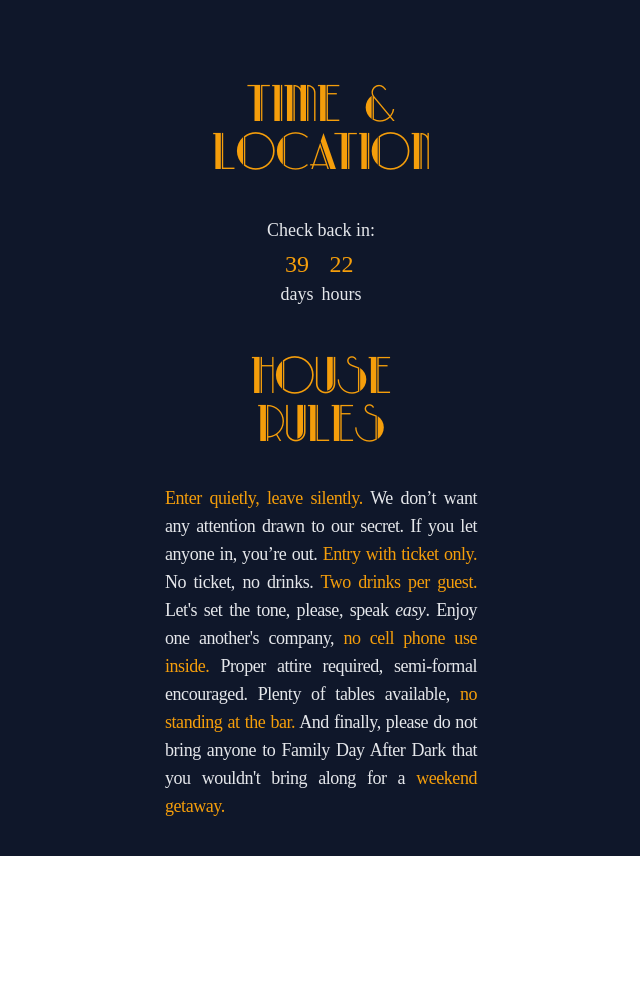
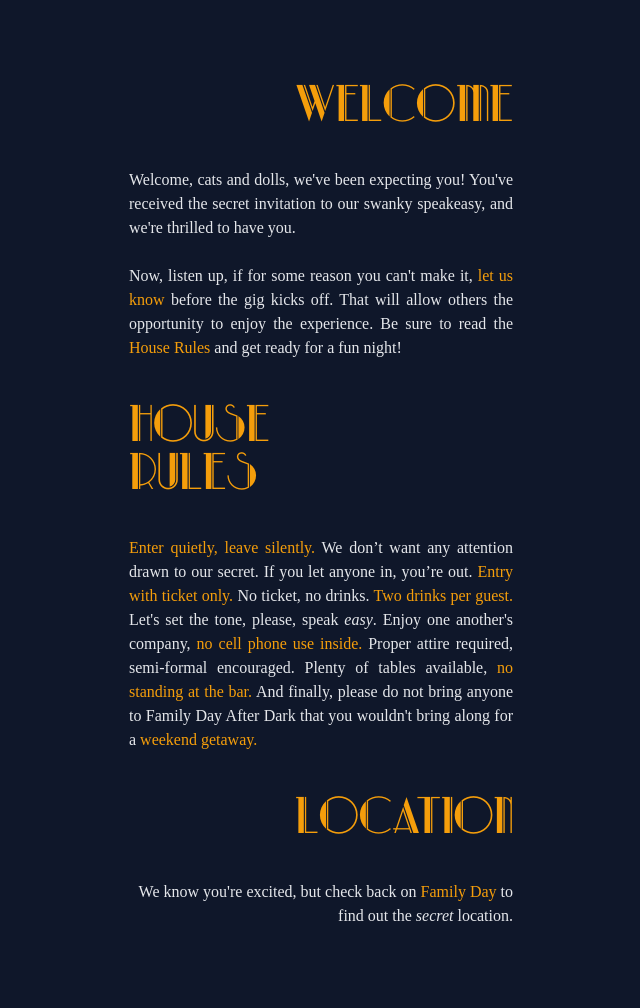
Before and after one commit to rickhlx/family-day-after-dark, a Gatsby site: page /event in a window 1280 px wide. Shown: the whole page, without its empty margins (319-959 px from the left). Before the commit the page ends 856 px from the top, so only its background shows below. Built offline with nearby package versions, Linux system fonts and the light colour scheme; Gatsby itself is replaced by a stand-in of ours.

Commit message:
update event webpage

```diff
--- a/src/pages/event.js
+++ b/src/pages/event.js
@@ -1,54 +1,40 @@
 import * as React from "react"
-import { useState, useEffect } from 'react';
 
 export default function IndexPage() {
-    const [days, setDays] = useState(0);
-    const [hours, setHours] = useState(0);
-    const [minutes, setMinutes] = useState(0);
-    const [seconds, setSeconds] = useState(0);
-
-    const deadline = "April, 29, 2023";
-
-    const getTime = () => {
-        const time = Date.parse(deadline) - Date.now();
-
-        setDays(Math.floor(time / (1000 * 60 * 60 * 24)));
-        setHours(Math.floor((time / (1000 * 60 * 60)) % 24));
-        setMinutes(Math.floor((time / 1000 / 60) % 60));
-        setSeconds(Math.floor((time / 1000) % 60));
-      };
-
-      useEffect(() => {
-        const interval = setInterval(() => getTime(deadline), 100);
-
-        return () => clearInterval(interval);
-      }, []);
-
-
   return (
       <main class="bg-slate-900">
-        <div class="text-gray-200 font-serif font-light md:max-w-sm max-w-xs mx-auto">
-        <div class="pt-20 pb-10">
-        <h1 class="text-center font-parklane text-3xl text-amber-500 md:text-5xl">
-            Time &<br/>Location
+        <div class="md:max-w-sm max-w-xs mx-auto">
+        <h1 class="pt-20 pb-10 font-parklane text-6xl text-amber-500 md:text-5xl text-right">
+            Welcome
         </h1>
-        </div>
-        <p class="text-sm text-center md:text-lg">Check back in:</p>
-        <div class="flex flex-wrap flex-row place-content-center text-lg text-center">
-            <div class="p-1"><span class="text-amber-500 text-2xl">{days} </span><br/>days</div>
-            <div class="p-1"><span class="text-amber-500 text-2xl">{hours} </span><br/>hours</div>
-        </div>
-        <div class="pt-10">
-        <h1 class="text-center font-parklane text-3xl text-amber-500 md:text-5xl">
+      <div class="text-justify font-light font-serif text-gray-200">
+        <p>
+        Welcome, cats and dolls, we've been expecting you! You've received the secret invitation to our swanky speakeasy, and we're thrilled to have you.
+        <br/>
+        <br/>
+        Now, listen up, if for some reason you can't make it, <span class="text-amber-500">let us know </span>before the gig kicks off.
+        That will allow others the opportunity to enjoy the experience. Be sure to read the <span class="text-amber-500">House Rules</span> and get ready for a fun night!
+        </p>
+      </div>
+        <div class="">
+        <h1 class="pt-10 pb-10 font-parklane text-6xl text-amber-500 md:text-5xl">
             House<br/>Rules
         </h1>
         </div>
-        <div class="p-9 text-justify tracking-tight md:text-lg">
+        <div class="text-justify font-light font-serif text-gray-200">
         <p><span class="text-amber-500">Enter quietly, leave silently.</span> We don’t want any attention drawn to our secret.
         If you let anyone in, you’re out. <span class="text-amber-500">Entry with ticket only.</span> No ticket, no drinks.
         <span class="text-amber-500"> Two drinks per guest.</span> Let's set the tone, please, speak <span class="italic">easy</span>. Enjoy one another's company, <span class="text-amber-500">no cell phone use inside. </span>
         Proper attire required, semi-formal encouraged. Plenty of tables available, <span class="text-amber-500">no standing at the bar. </span>
         And finally, please do not bring anyone to Family Day After Dark that you wouldn't bring along for a <span class="text-amber-500">weekend getaway.</span>
+        </p>
+        </div>
+        <h1 class="pt-10 pb-10 text-right font-parklane text-6xl text-amber-500 md:text-5xl">
+            Location
+        </h1>
+        <div class="font-light font-serif text-gray-200 text-right pb-20">
+        <p>
+          We know you're excited, but check back on <span class="text-amber-500">Family Day</span> to find out the <span class="italic">secret</span> location.
         </p>
         </div>
         </div>
```
